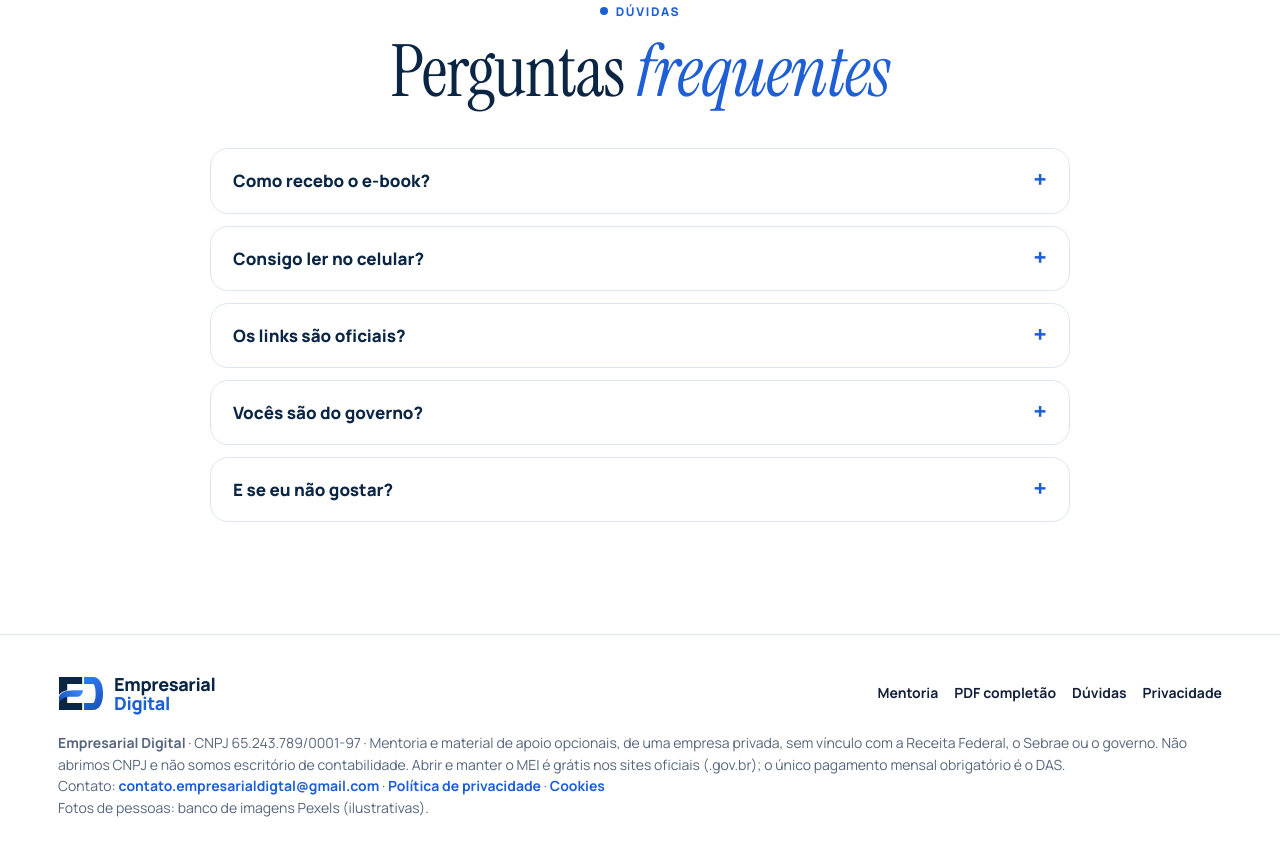
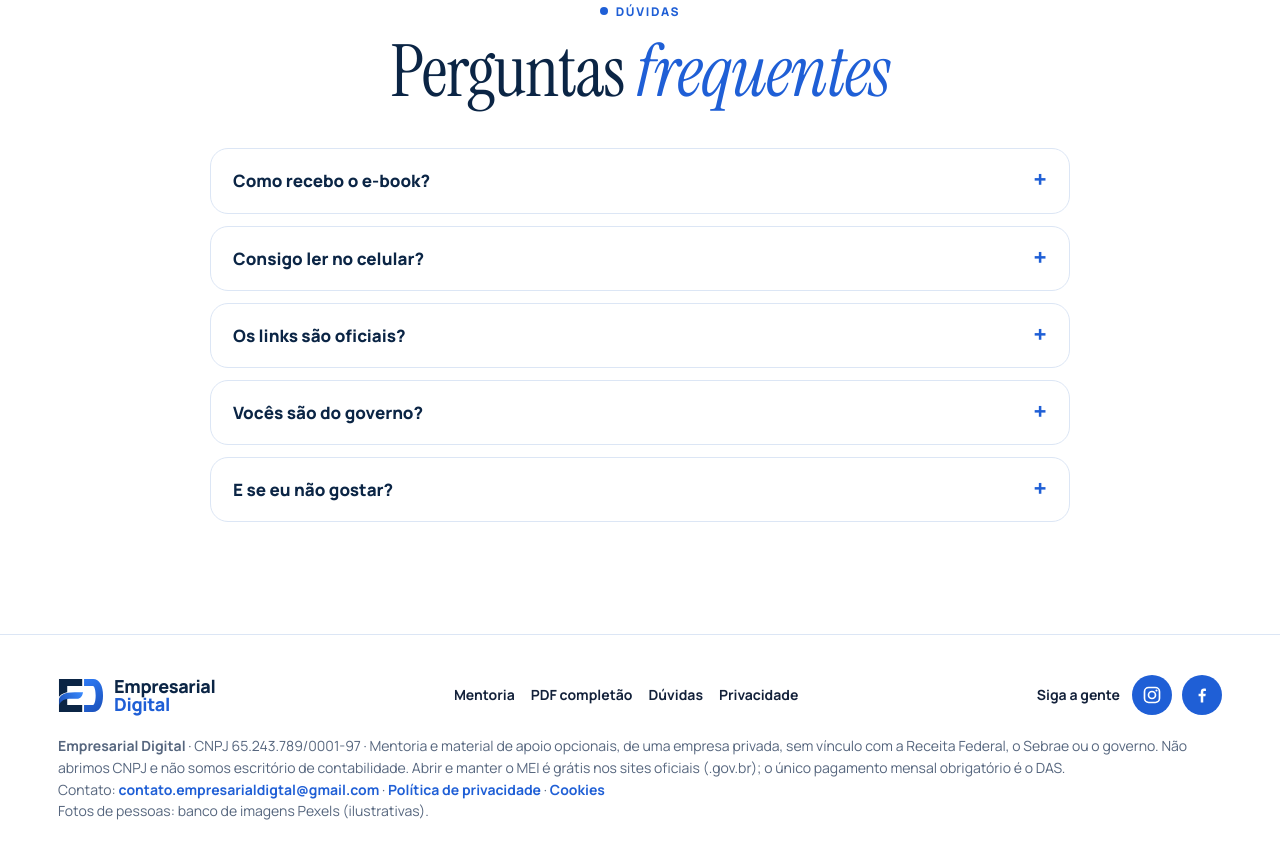
Before and after one commit to linikerwambaster/guia-mei-2026, a plain HTML site: page ebook.html in a window 1280 px wide. Shown: the part 3914-4772 px from the top of the page. Drawn offline with Linux system fonts and the light colour scheme.

Commit message:
Rodape com os icones do Instagram e do Facebook (@empresarialdigitalbr)
Co-Authored-By: Claude Opus 5.5 <noreply@anthropic.com>

```diff
--- a/assets/site.css
+++ b/assets/site.css
@@ -467,3 +467,10 @@ section{position:relative}
 .logo span{font-family:var(--f-texto);font-weight:800;letter-spacing:-.02em}
 .temas .pill{font-family:var(--f-texto);font-stretch:normal;font-weight:700;text-transform:none;letter-spacing:0}
 .hero h1 em{color:#9CC3FF}
+
+/* v9 (24/11): ícones das redes sociais no rodapé */
+.rodape .redes{display:flex;align-items:center;gap:10px}
+.rodape .redes span{font-weight:700;color:var(--texto);margin-right:2px}
+.rodape .redes a{width:40px;height:40px;border-radius:50%;display:grid;place-items:center;background:var(--azul);color:#fff;transition:background .2s,transform .2s}
+.rodape .redes a:hover{background:var(--marinho);transform:translateY(-2px)}
+.rodape .redes svg{width:20px;height:20px;display:block}
--- a/ebook.html
+++ b/ebook.html
@@ -13,7 +13,7 @@
 <link rel="preconnect" href="https://fonts.gstatic.com" crossorigin>
 <link rel="preconnect" href="https://images.pexels.com">
 <link href="https://fonts.googleapis.com/css2?family=Instrument+Serif:ital@0;1&family=Manrope:wght@400;500;600;700;800&display=swap" rel="stylesheet">
-<link rel="stylesheet" href="/assets/site.css?v=13">
+<link rel="stylesheet" href="/assets/site.css?v=14">
 <script>document.documentElement.classList.add("js")</script>
 </head>
 <body data-pagina="ebook">
@@ -147,6 +147,7 @@
     <div class="linha1">
       <a class="logo" href="/"><img src="/assets/img/marca.svg" alt="" width="46" height="35"><span>Empresarial<b>Digital</b></span></a>
       <nav aria-label="Rodapé"><a href="/mentoria">Mentoria</a><a href="/ebook">PDF completão</a><a href="/#duvidas">Dúvidas</a><a href="/privacidade">Privacidade</a></nav>
+      <div class="redes"><span>Siga a gente</span><a href="https://www.instagram.com/empresarialdigitalbr/" target="_blank" rel="noopener" aria-label="Instagram da Empresarial Digital" title="Instagram @empresarialdigitalbr"><svg viewBox="0 0 24 24" aria-hidden="true"><rect x="3" y="3" width="18" height="18" rx="5" fill="none" stroke="currentColor" stroke-width="2"/><circle cx="12" cy="12" r="4.2" fill="none" stroke="currentColor" stroke-width="2"/><circle cx="17.4" cy="6.6" r="1.3" fill="currentColor"/></svg></a><a href="https://www.facebook.com/empresarialdigitalbr" target="_blank" rel="noopener" aria-label="Facebook da Empresarial Digital" title="Facebook Empresarial Digital"><svg viewBox="0 0 24 24" aria-hidden="true"><path d="M13.5 21v-7.5h2.6l.4-3h-3V8.6c0-.9.3-1.5 1.6-1.5h1.6V4.4c-.3 0-1.2-.1-2.3-.1-2.3 0-3.9 1.4-3.9 4v2.2H7.9v3h2.6V21h3z" fill="currentColor"/></svg></a></div>
     </div>
     <p class="legal"><b>Empresarial Digital</b> · CNPJ 65.243.789/0001-97 · Mentoria e material de apoio opcionais, de uma empresa privada, sem vínculo com a Receita Federal, o Sebrae ou o governo. Não abrimos CNPJ e não somos escritório de contabilidade. Abrir e manter o MEI é grátis nos sites oficiais (.gov.br); o único pagamento mensal obrigatório é o DAS.<br>Contato: <a href="mailto:contato.empresarialdigtal@gmail.com">contato.empresarialdigtal@gmail.com</a> · <a href="/privacidade">Política de privacidade</a> · <a href="/privacidade#cookies">Cookies</a><br>Fotos de pessoas: banco de imagens Pexels (ilustrativas).</p>
   </div>
```
Also changed, not shown: index.html (+2 -1 lines), mentoria.html (+2 -1 lines), privacidade.html (+2 -0 lines).
